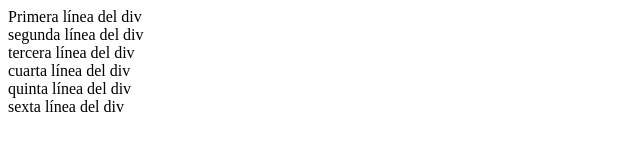
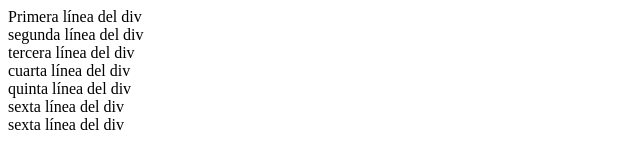
Before and after one commit to AndresN777/CLASE, a plain HTML site: page index.html in a window 1280 px wide. Shown: the whole page, without its empty margins (0-640 px from the left). Drawn offline with Linux system fonts and the light colour scheme.

Commit message:
Fourth Commit

```diff
--- a/index.html
+++ b/index.html
@@ -12,6 +12,7 @@
     <div>cuarta línea del div</div>
     <div>quinta línea del div</div>
     <div>sexta línea del div</div>
+    <div>sexta línea del div</div>
 
 </body>
 </html>
```
